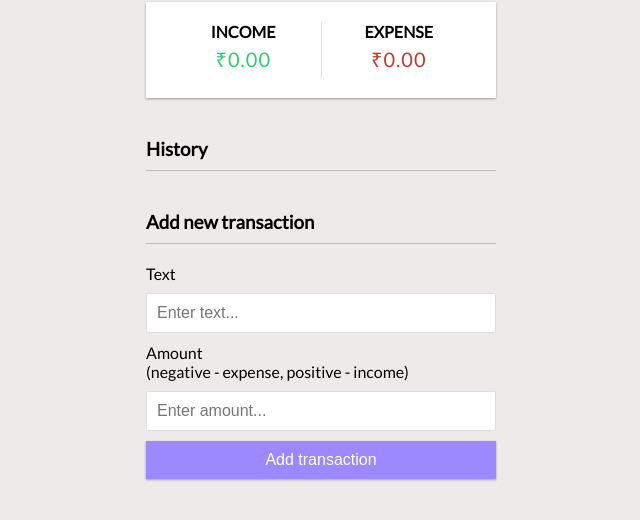
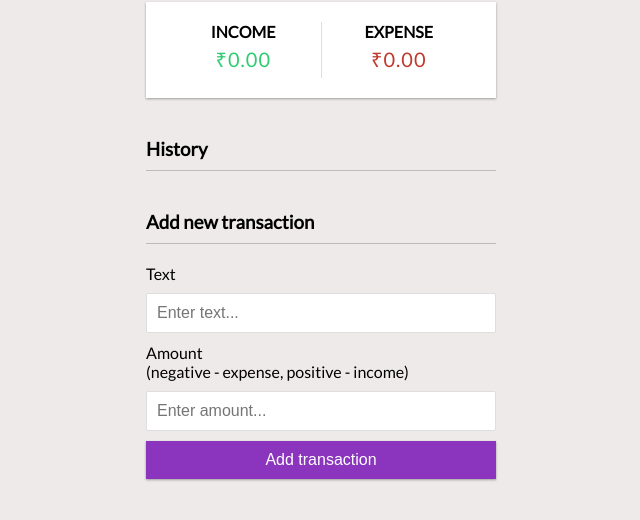
Before and after one commit to Shksantosh/expense-tracker, a plain HTML site: page index.html in a window 1280 px wide. In both pictures the pointer is over the button "Add transaction". Shown: the part 218-738 px from the top of the page, without its empty margins (319-959 px from the left). Drawn offline with Linux system fonts and the light colour scheme.

Commit message:
hover effect on button

```diff
--- a/style.css
+++ b/style.css
@@ -98,7 +98,16 @@ input[type='number'] {
   margin: 10px 0 30px;
   padding: 10px;
   width: 100%;
+  transition: all 500ms ease;
 }
+
+.btn:hover {
+  background-color: #8b34be;
+  color: white;
+
+}
+
+
 
 .btn:focus,
 .delete-btn:focus {
```
